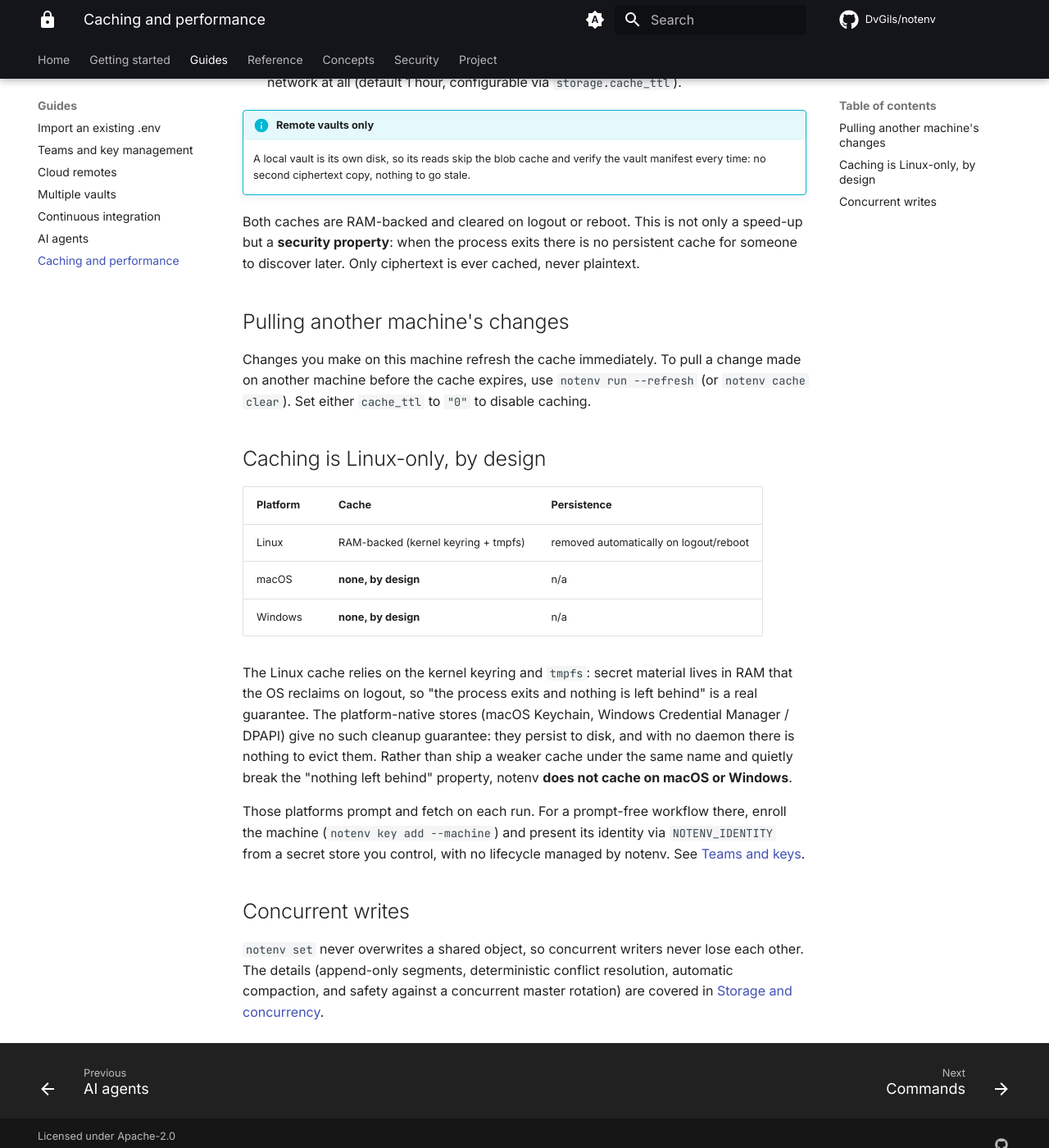
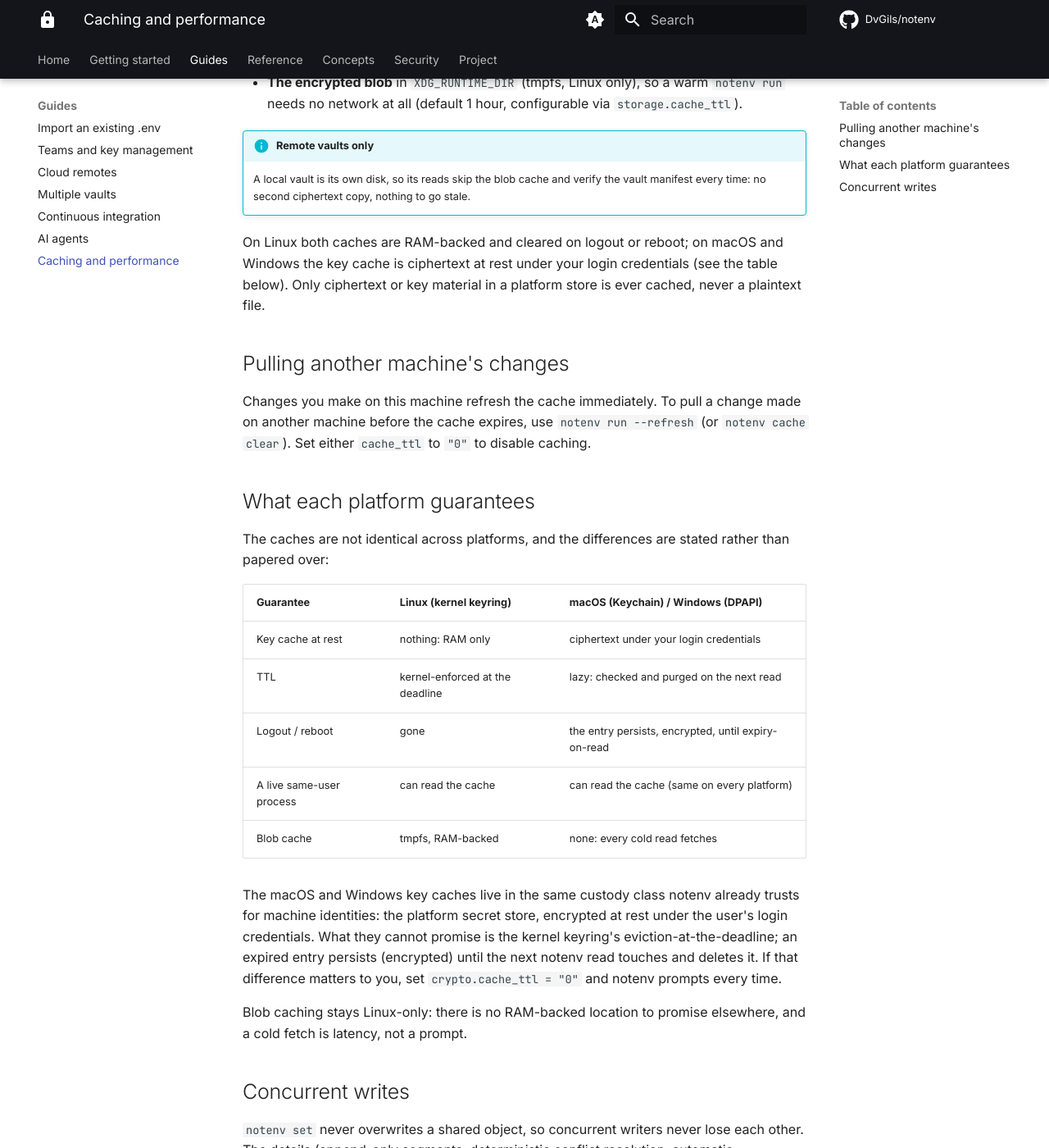
Before and after one commit to DvGils/notenv, an MkDocs documentation site: the page built from docs/guides/caching.md, in a window 1280 px wide and 1400 px high, scrolled down 266 px. Shown: the whole window at 82% size. Built offline with MkDocs 1.6.1 and Material for MkDocs 9.7.7, drawn with Linux system fonts in a browser that asks for light colours; comment, search, counter and statistics services are not loaded; some of the changed text lies outside the part shown.

Commit message:
docs: durable deletions, native caches, and the two-format agent surface
The caching guide becomes a per-platform guarantees table instead of a
refusal; the threat model's no-residue property gains the macOS/Windows
qualification; the agents guide is rebuilt around skill-or-MCP with the
headless environment recipe; the skill ships at skills/notenv/SKILL.md
per the Agent Skills discovery convention; and the changelog withdraws
0.11's last-payload-change claim alongside the format bump it was wrong
about.

Co-Authored-By: Claude Fable 5 <noreply@anthropic.com>

```diff
--- a/docs/guides/caching.md
+++ b/docs/guides/caching.md
@@ -1,20 +1,21 @@
 # Caching and performance
 
-To keep the workflow snappy, notenv caches two things on Linux:
+To keep the workflow snappy, notenv caches two things:
 
-- **Your master key** in the kernel keyring, so you are prompted for your passphrase at most once per
-  session (default 1 hour, configurable via `crypto.cache_ttl`).
-- **The encrypted blob** in `XDG_RUNTIME_DIR` (tmpfs), so a warm `notenv run` needs no network at all
-  (default 1 hour, configurable via `storage.cache_ttl`).
+- **Your master key** in the platform's key store, so you are prompted for your passphrase at most
+  once per session (default 1 hour, configurable via `crypto.cache_ttl`): the kernel keyring on
+  Linux, the Keychain on macOS, DPAPI on Windows.
+- **The encrypted blob** in `XDG_RUNTIME_DIR` (tmpfs, Linux only), so a warm `notenv run` needs no
+  network at all (default 1 hour, configurable via `storage.cache_ttl`).
 
 !!! info "Remote vaults only"
 
     A local vault is its own disk, so its reads skip the blob cache and verify the vault manifest
     every time: no second ciphertext copy, nothing to go stale.
 
-Both caches are RAM-backed and cleared on logout or reboot. This is not only a speed-up but a
-**security property**: when the process exits there is no persistent cache for someone to discover
-later. Only ciphertext is ever cached, never plaintext.
+On Linux both caches are RAM-backed and cleared on logout or reboot; on macOS and Windows the key
+cache is ciphertext at rest under your login credentials (see the table below). Only ciphertext or
+key material in a platform store is ever cached, never a plaintext file.
 
 ## Pulling another machine's changes
 
@@ -22,24 +23,27 @@ Changes you make on this machine refresh the cache immediately. To pull a change
 machine before the cache expires, use `notenv run --refresh` (or `notenv cache clear`). Set either
 `cache_ttl` to `"0"` to disable caching.
 
-## Caching is Linux-only, by design
+## What each platform guarantees
 
-| Platform | Cache | Persistence |
+The caches are not identical across platforms, and the differences are stated rather than papered
+over:
+
+| Guarantee | Linux (kernel keyring) | macOS (Keychain) / Windows (DPAPI) |
 |---|---|---|
-| Linux | RAM-backed (kernel keyring + tmpfs) | removed automatically on logout/reboot |
-| macOS | **none, by design** | n/a |
-| Windows | **none, by design** | n/a |
+| Key cache at rest | nothing: RAM only | ciphertext under your login credentials |
+| TTL | kernel-enforced at the deadline | lazy: checked and purged on the next read |
+| Logout / reboot | gone | the entry persists, encrypted, until expiry-on-read |
+| A live same-user process | can read the cache | can read the cache (same on every platform) |
+| Blob cache | tmpfs, RAM-backed | none: every cold read fetches |
 
-The Linux cache relies on the kernel keyring and `tmpfs`: secret material lives in RAM that the OS
-reclaims on logout, so "the process exits and nothing is left behind" is a real guarantee. The
-platform-native stores (macOS Keychain, Windows Credential Manager / DPAPI) give no such cleanup
-guarantee: they persist to disk, and with no daemon there is nothing to evict them. Rather than ship
-a weaker cache under the same name and quietly break the "nothing left behind" property, notenv
-**does not cache on macOS or Windows**.
+The macOS and Windows key caches live in the same custody class notenv already trusts for machine
+identities: the platform secret store, encrypted at rest under the user's login credentials. What
+they cannot promise is the kernel keyring's eviction-at-the-deadline; an expired entry persists
+(encrypted) until the next notenv read touches and deletes it. If that difference matters to you,
+set `crypto.cache_ttl = "0"` and notenv prompts every time.
 
-Those platforms prompt and fetch on each run. For a prompt-free workflow there, enroll the machine
-(`notenv key add --machine`) and present its identity via `NOTENV_IDENTITY` from a secret store you
-control, with no lifecycle managed by notenv. See [Teams and keys](teams-and-keys.md).
+Blob caching stays Linux-only: there is no RAM-backed location to promise elsewhere, and a cold
+fetch is latency, not a prompt.
 
 ## Concurrent writes
 
```
Also changed, not shown: CHANGELOG.md (+41 -0 lines), README.md (+1 -1 lines), docs/guides/ai-agents.md (+28 -9 lines), docs/project/roadmap.md (+5 -4 lines), docs/reference/commands.md (+1 -1 lines), docs/security/threat-model.md (+6 -3 lines), skills/notenv/SKILL.md (added, +62 -0 lines).
